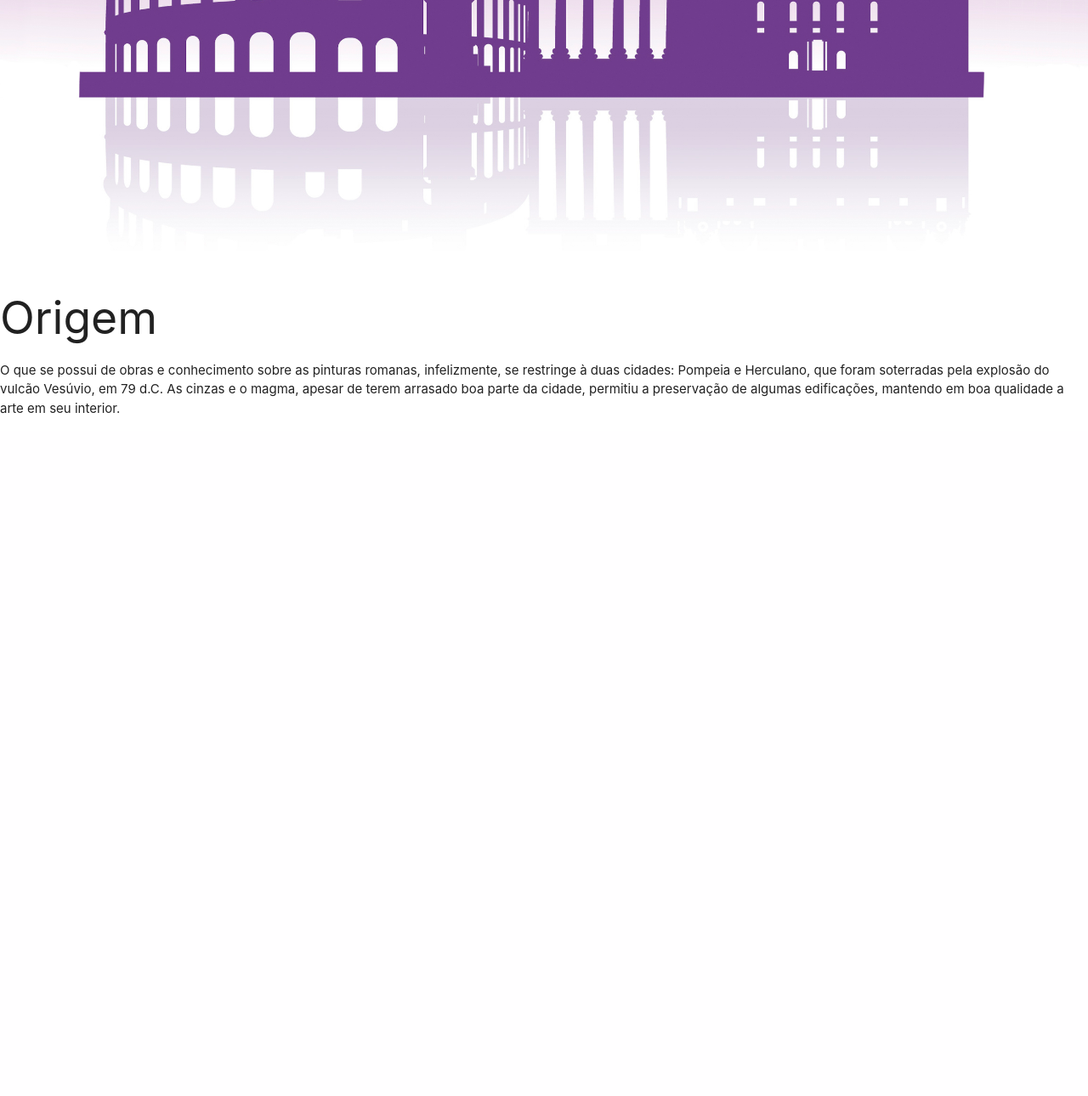
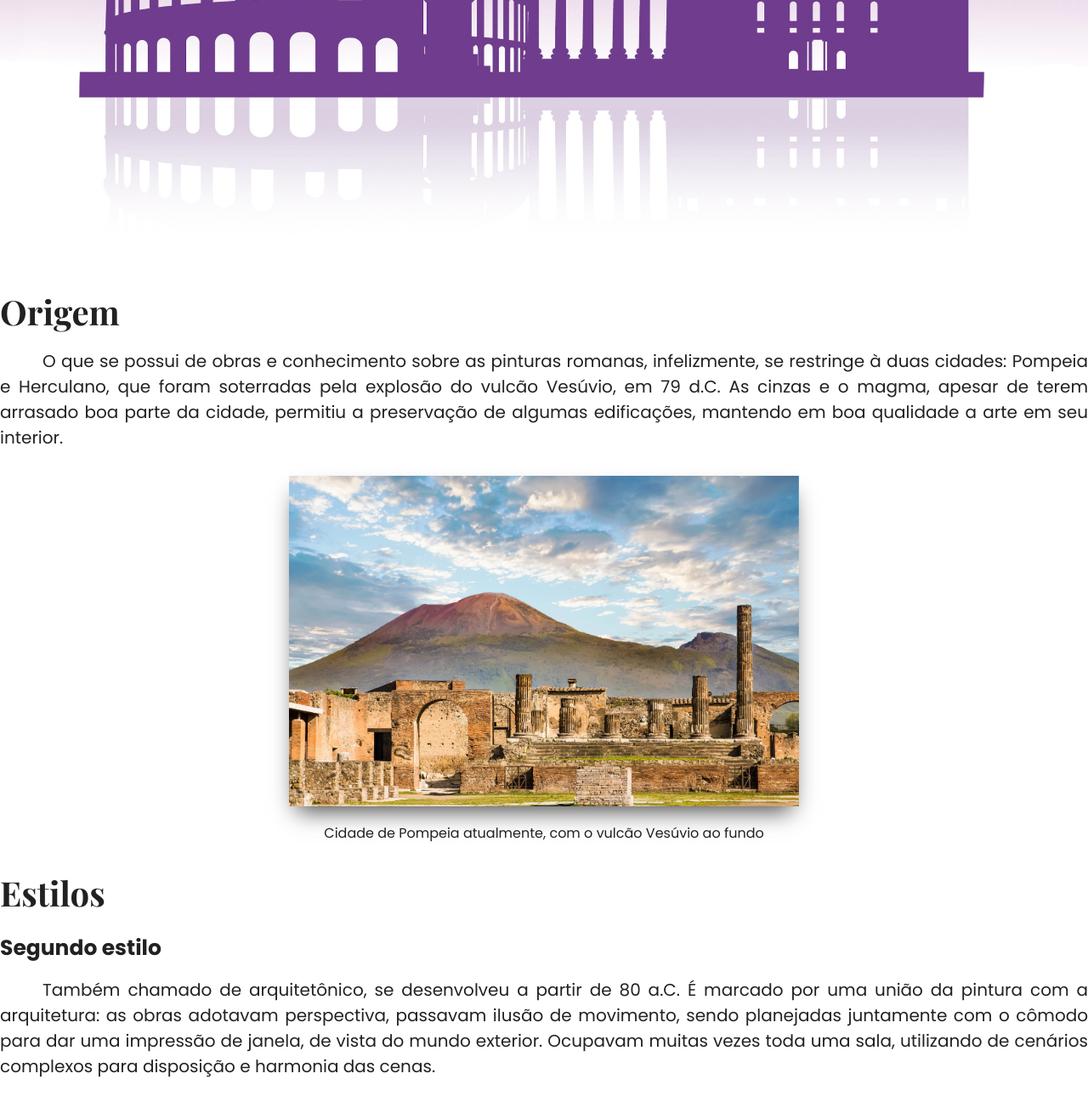
Before and after one commit to GuilhermeFracalossi/RomanArt, a PHP site: page /pinturas.php in a window 1280 px wide. Shown: the part 491-1781 px from the top of the page at 85% size. Before the commit the page ends 978 px from the top, so only its background shows below. Run offline with PHP 8.4, Linux system fonts and the light colour scheme.

Commit message:
pinturas in progress

```diff
--- a/home/home.css
+++ b/home/home.css
@@ -75,6 +75,7 @@
 .arq-esc-screen {
 	width: 100%;
 	min-height: 100vh;
+	overflow: hidden;
 	/* background-color: #b52438; */
 	background: rgb(197, 31, 56);
 
--- a/pinturas/pinturas.css
+++ b/pinturas/pinturas.css
@@ -24,6 +24,49 @@
     font-family: 'Playfair Display', serif;
 }
 
+.main-container{
+	width: 100%;
+	max-width: 1400px;
+	margin: 20px auto 10px auto;
 
 
+
+}
+.text-container h2{
+	font-size: 40px;
+	font-weight: 700;
+	font-family: 'Playfair Display', serif;
+	text-align: left;
+
+}
+
+.text-container h3{
+	font-size: 25px;
+	font-weight: 700;
+	font-family: 'Poppins', sans-serif;
+	text-align: left;
+
+}
+.text-container .plain-text{
+	text-align: justify;
+	font-size: 20px;
+	font-family: 'Poppins', sans-serif;
+	text-indent: 50px;
+}
+
+.text-photo{
+	width: 600px;
+	display: block;
+	margin: 30px auto 20px auto;
+	box-shadow: 0px 14px 26px -9px rgba(0,0,0,0.75);
+}
+.image-description{
+	font-size: 16px;
+	font-weight: 400;
+	text-align: center;
+	width: 600px;
+
+	font-family: 'Poppins', sans-serif;
+	margin: 5px auto 5px auto;
+}
 /* font-family: 'Poppins', sans-serif; */
--- a/pinturas/pinturas.php
+++ b/pinturas/pinturas.php
@@ -24,13 +24,29 @@
 
     </div>
 
-    <div class="texto-container">
-        <h2>Origem</h2>
+    <div class="main-container">
+
 
         <div class="text-container">
-            <p>
+            <h2>Origem</h2>
+            <p class="plain-text">
                 O que se possui de obras e conhecimento sobre as pinturas romanas, infelizmente, se restringe à duas cidades: Pompeia e Herculano, que foram soterradas pela explosão do vulcão Vesúvio, em 79 d.C.
                 As cinzas e o magma, apesar de terem arrasado boa parte da cidade, permitiu a preservação de algumas edificações, mantendo em boa qualidade a arte em seu interior.
+            </p>
+
+            <img src="images/pompeia.jpg" class="text-photo">
+            <p class="image-description">
+                Cidade de Pompeia atualmente, com o vulcão Vesúvio ao fundo
+
+            </p>
+        </div>
+
+        <div class="text-container">
+            <h2>Estilos</h2>
+            <h3>Segundo estilo</h3>
+            <p class="plain-text">
+                Também chamado de arquitetônico, se desenvolveu a partir de 80 a.C. É marcado por uma união da pintura com a arquitetura: as obras adotavam perspectiva, passavam ilusão de movimento, sendo planejadas juntamente com o cômodo para dar uma impressão de janela,
+                de vista do mundo exterior. Ocupavam muitas vezes toda uma sala, utilizando de cenários complexos para disposição e harmonia das cenas.
             </p>
         </div>
 
```
Also changed, not shown: FUNDOS BONITOS EM HD/2200x1087_970345.jpg (added), FUNDOS BONITOS EM HD/AdobeStock_141810986-1.jpg (added), FUNDOS BONITOS EM HD/Como-visitar-Pompeia-Roteiro-Capa-1-1263x560.jpg (added), pinturas/images/background2.jpg, pinturas/images/pompeia.jpg (added), pinturas/images/vila dos misterios.jpg (added).
